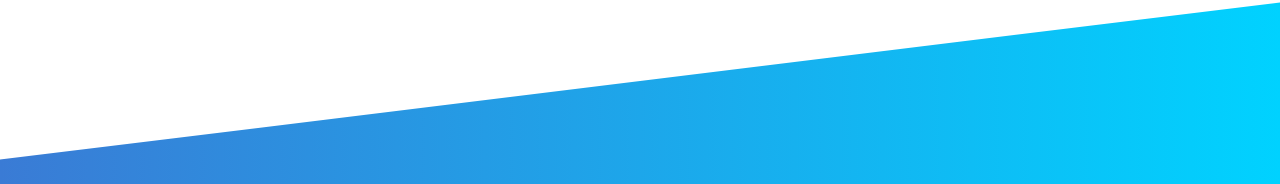
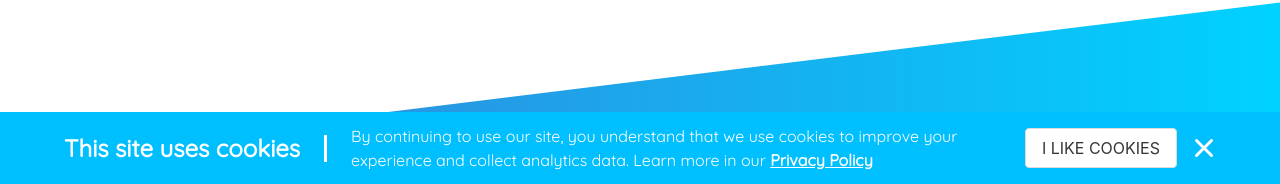
Before and after one commit to theironcook/sgmv3, a Vue app: page / in a window 1280 px wide. Shown: the part 616-800 px from the top of the page. Built offline with nearby package versions, Linux system fonts and the light colour scheme.

Commit message:
add cookies banner

```diff
--- a/src/App.vue
+++ b/src/App.vue
@@ -2,17 +2,19 @@
     <navbar />
     <router-view />
     <main-footer />
+    <cookies-banner />
 </template>
 
 <script lang="ts">
     import { defineComponent } from 'vue';
 
+    import CookiesBanner from '@/components/CookiesBanner.vue';
     import MainFooter from '@/components/MainFooter.vue';
     import Navbar from '@/components/Navbar.vue';
 
     export default defineComponent({
         name: 'App',
-        components: { Navbar, MainFooter }
+        components: { Navbar, MainFooter, CookiesBanner }
     });
 </script>
 
--- /dev/null
+++ b/src/components/CookiesBanner.vue
@@ -0,0 +1,87 @@
+<template>
+    <div class="cookies-banner" v-if="!cookiesAccepted">
+        <div class="section py-0">
+            <div class="container has-text-white py-3 is-relative">
+                <div class="columns is-vcentered">
+                    <div class="column is-narrow">
+                        <h2 class="title is-size-4 pr-5 has-text-white">
+                            <strong>This site uses cookies</strong>
+                        </h2>
+                    </div>
+                    <div class="column">
+                        <p>
+                            By continuing to use our site, you understand that we use cookies to improve your experience and collect analytics data. Learn more in our
+                            <a class="has-text-white has-text-weight-bold is-underlined" target="_blank" href="https://www.saasglue.com/privacy-policy.html">Privacy Policy</a>
+                        </p>
+                    </div>
+                    <div class="column is-narrow is-flex">
+                        <button type="button" class="button" @click="onCookiesAccept">I LIKE COOKIES</button>
+                        <img @click="onCookiesAccept" class="dismiss" src="@/assets/images/cross-white-icon.svg" width="24" height="24" />
+                    </div>
+                </div>
+            </div>
+        </div>
+    </div>
+</template>
+
+<script lang="ts">
+    import { defineComponent } from 'vue';
+
+    export default defineComponent({
+        name: 'CookiesBanner',
+
+        data (): { cookiesAccepted: boolean } {
+            return {
+                cookiesAccepted: JSON.parse(localStorage.getItem('cookiesAccepted'))
+            };
+        },
+
+        methods: {
+            onCookiesAccept (): void {
+                this.cookiesAccepted = true;
+
+                localStorage.setItem('cookiesAccepted', JSON.stringify(true));
+            }
+        }
+    });
+</script>
+
+<style scoped lang="scss">
+    @import 'bulma/sass/utilities/mixins';
+
+    .cookies-banner {
+        background: deepskyblue;
+        position: fixed;
+        z-index: 1;
+        bottom: 0;
+        left: 0;
+        right: 0;
+    }
+
+    .title {
+        border-right: 3px solid #fff;
+    }
+
+    .dismiss {
+        margin-left: 15px;
+        cursor: pointer;
+    }
+
+    @include touch {
+        .cookies-banner {
+            bottom: 4rem;
+        }
+    }
+
+    @include mobile {
+        .title {
+            border: 0;
+        }
+
+        .dismiss {
+            position: absolute;
+            right: 0;
+            top: 0.75rem;
+        }
+    }
+</style>
--- a/src/components/MainFooter.vue
+++ b/src/components/MainFooter.vue
@@ -39,8 +39,8 @@
                     <img src="@/assets/images/logo.png" alt="SaaSGlue logo" width="180" height="30">
                 </div>
                 <div class="column has-text-left-desktop has-text-centered-touch">
-                    <span class="pr-3"><a href="https://www.saasglue.com/privacy-policy.html">Privacy Policy</a></span>
-                    <span class="pr-3"><a href="https://www.saasglue.com/terms-of-service.html">Terms of Use</a></span>
+                    <span class="pr-3"><a target="_blank" href="https://www.saasglue.com/privacy-policy.html">Privacy Policy</a></span>
+                    <span class="pr-3"><a target="_blank" href="https://www.saasglue.com/terms-of-service.html">Terms of Use</a></span>
                     <p class="pr-3">Copyright © {{ new Date().getFullYear() }} SaaSGlue LLC</p>
                 </div>
                 <div class="column is-2">
```
Also changed, not shown: src/assets/images/cross-white-icon.svg (added).
